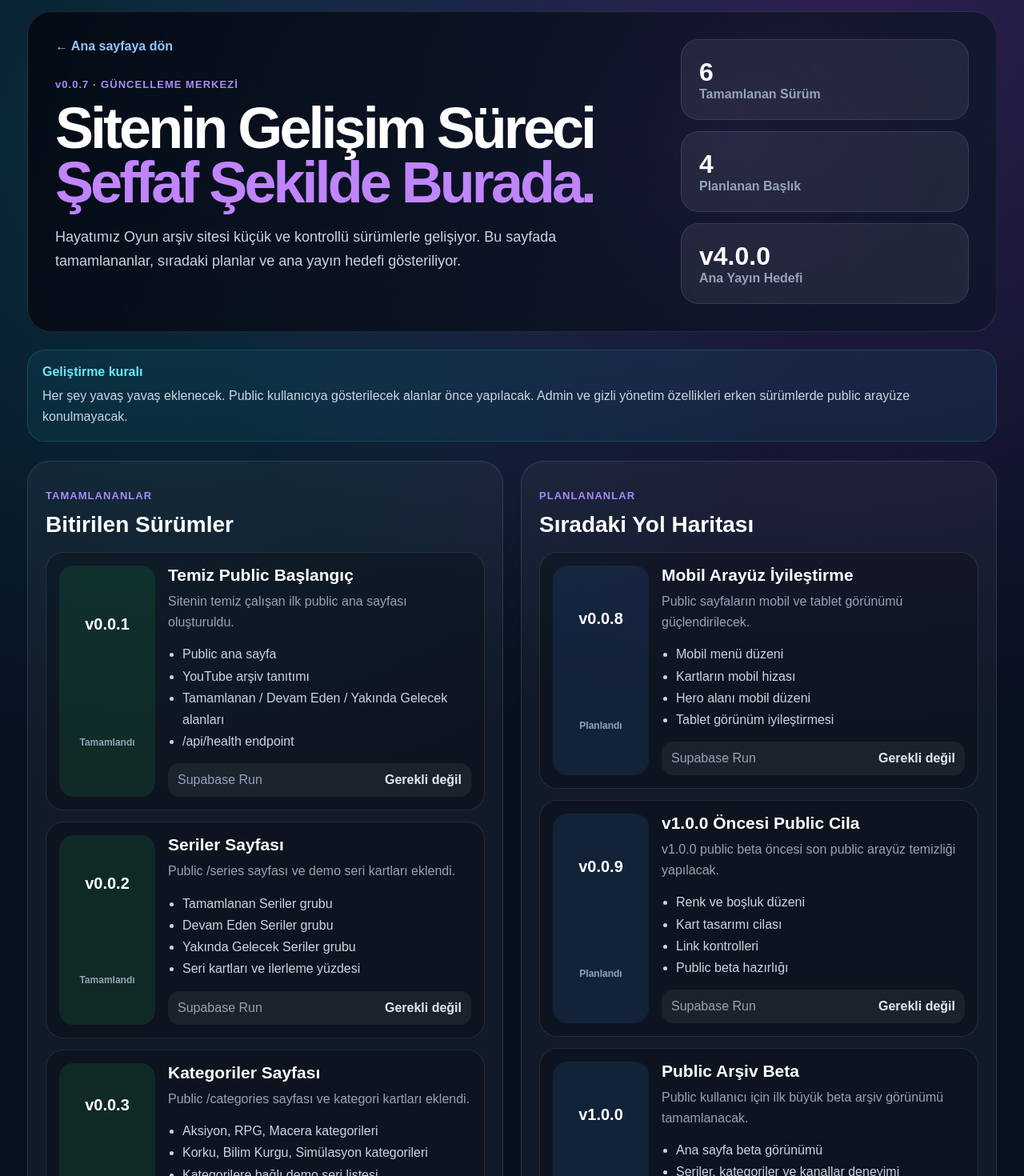
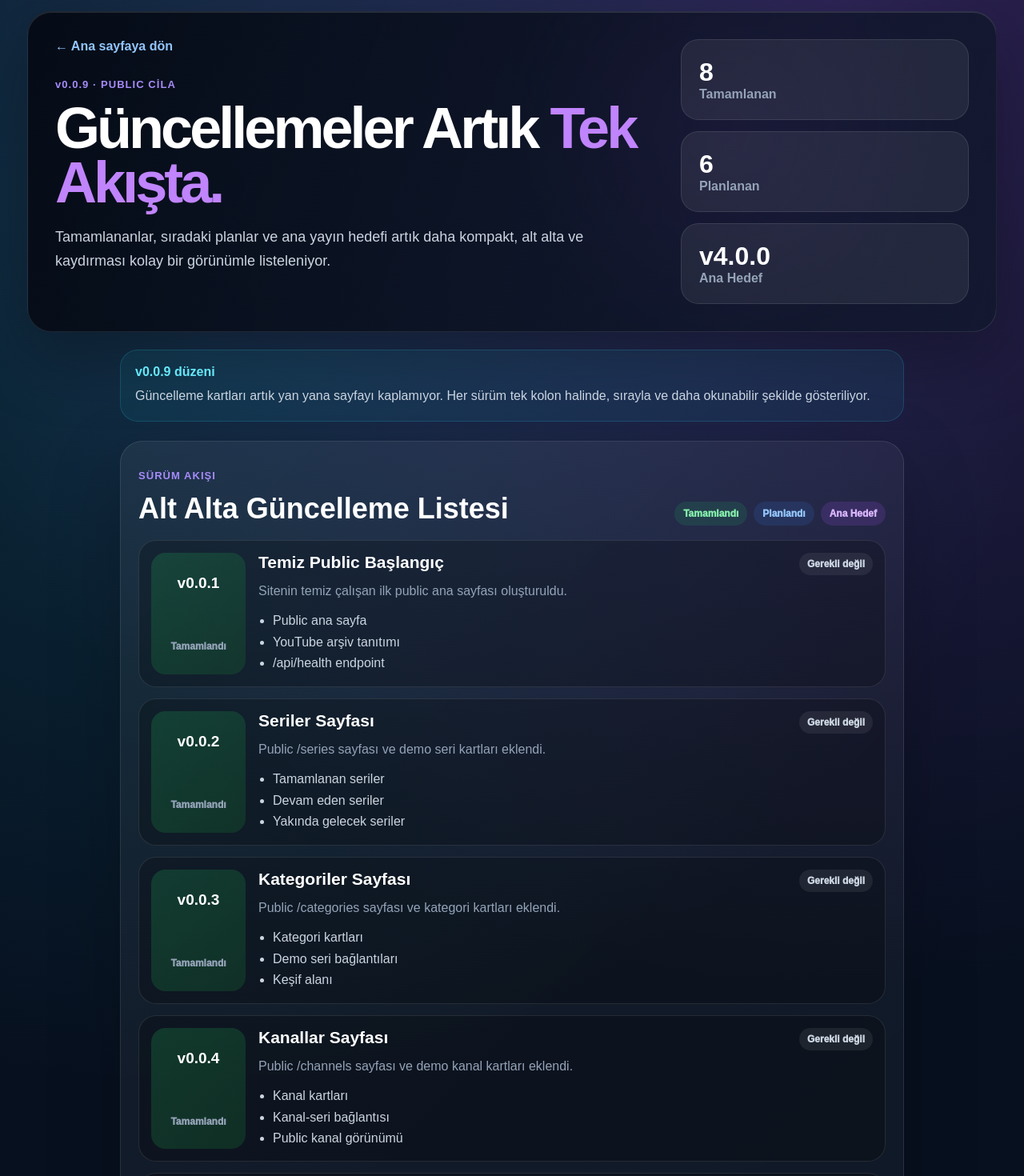
Before and after one commit to hayatimizoyunyoutube/test, a Next.js app: page /updates in a window 1280 px wide. Shown: the part 20-1490 px from the top of the page at 80% size. Built offline with nearby package versions, Linux system fonts and the light colour scheme.

Commit message:
v0.0.9 public cila ve guncelleme akisi

```diff
--- a/app/globals.css
+++ b/app/globals.css
@@ -1997,3 +1997,205 @@ h1 span {
     gap: 10px;
   }
 }
+
+/* v0.0.9 - Public polish and single-column update flow */
+.updatesPageV009 {
+  padding-bottom: 54px;
+}
+
+.updatesHeroV009 {
+  box-shadow:
+    inset 0 1px 0 rgba(255,255,255,0.12),
+    0 28px 90px rgba(0,0,0,0.32);
+}
+
+.updatesIntroV009 {
+  max-width: 980px;
+}
+
+.updateFlowShell {
+  width: min(980px, 100%);
+  margin: 24px auto 0;
+  border: 1px solid rgba(255,255,255,0.1);
+  border-radius: 28px;
+  background:
+    linear-gradient(135deg, rgba(255,255,255,0.055), rgba(255,255,255,0.025));
+  padding: 22px;
+  box-shadow: 0 28px 90px rgba(0,0,0,0.22);
+}
+
+.updateFlowHead {
+  display: flex;
+  justify-content: space-between;
+  gap: 18px;
+  align-items: end;
+  margin-bottom: 18px;
+}
+
+.updateFlowHead h2 {
+  margin: 6px 0 0;
+  font-size: clamp(26px, 4vw, 36px);
+}
+
+.updateLegend {
+  display: flex;
+  flex-wrap: wrap;
+  gap: 8px;
+}
+
+.updateLegend span {
+  border-radius: 999px;
+  padding: 8px 11px;
+  font-size: 12px;
+  font-weight: 1000;
+}
+
+.legendDone {
+  background: rgba(34, 197, 94, 0.13);
+  color: #86efac;
+}
+
+.legendPlan {
+  background: rgba(59, 130, 246, 0.13);
+  color: #93c5fd;
+}
+
+.legendTarget {
+  background: rgba(168, 85, 247, 0.16);
+  color: #d8b4fe;
+}
+
+.updateFlow {
+  display: grid;
+  gap: 14px;
+  max-height: none;
+}
+
+.updateFlowCard {
+  display: grid;
+  grid-template-columns: 118px 1fr;
+  gap: 16px;
+  border-radius: 22px;
+  border: 1px solid rgba(255,255,255,0.1);
+  background: rgba(0,0,0,0.24);
+  padding: 15px;
+  overflow: hidden;
+}
+
+.updateFlowVersion {
+  display: grid;
+  place-items: center;
+  text-align: center;
+  min-height: 104px;
+  border-radius: 18px;
+  background: rgba(255,255,255,0.07);
+}
+
+.updateFlowVersion strong {
+  font-size: 19px;
+}
+
+.updateFlowVersion span {
+  display: block;
+  margin-top: 7px;
+  color: #94a3b8;
+  font-size: 12px;
+  font-weight: 1000;
+}
+
+.updateFlowCard.completedUpdate .updateFlowVersion {
+  background: linear-gradient(135deg, rgba(34,197,94,0.2), rgba(20,83,45,0.42));
+}
+
+.updateFlowCard.plannedUpdate .updateFlowVersion {
+  background: linear-gradient(135deg, rgba(59,130,246,0.2), rgba(30,58,138,0.42));
+}
+
+.updateFlowCard.targetUpdate .updateFlowVersion {
+  background: linear-gradient(135deg, rgba(168,85,247,0.24), rgba(88,28,135,0.45));
+}
+
+.updateFlowTitle {
+  display: flex;
+  justify-content: space-between;
+  gap: 12px;
+  align-items: start;
+}
+
+.updateFlowTitle h3 {
+  margin: 0;
+  font-size: 21px;
+}
+
+.updateFlowTitle span {
+  flex: 0 0 auto;
+  border-radius: 999px;
+  background: rgba(255,255,255,0.07);
+  color: #cbd5e1;
+  padding: 7px 10px;
+  font-size: 12px;
+  font-weight: 1000;
+}
+
+.updateFlowContent p {
+  margin: 8px 0 0;
+  color: #94a3b8;
+  line-height: 1.55;
+}
+
+.updateFlowContent ul {
+  margin: 12px 0 0;
+  padding-left: 18px;
+  color: #cbd5e1;
+  line-height: 1.65;
+}
+
+@media (max-width: 980px) {
+  .updateFlowShell {
+    border-radius: 22px;
+    padding: 16px;
+  }
+
+  .updateFlowHead {
+    display: grid;
+  }
+
+  .updateFlowCard {
+    grid-template-columns: 1fr;
+  }
+
+  .updateFlowVersion {
+    min-height: auto;
+    padding: 16px;
+    display: flex;
+    justify-content: space-between;
+    gap: 12px;
+  }
+
+  .updateFlowVersion span {
+    margin-top: 0;
+  }
+
+  .updateFlowTitle {
+    display: grid;
+  }
+
+  .updateFlowTitle span {
+    width: fit-content;
+  }
+}
+
+@media (max-width: 520px) {
+  .updateFlowShell {
+    padding: 12px;
+  }
+
+  .updateFlowCard {
+    padding: 12px;
+    border-radius: 18px;
+  }
+
+  .updateFlowContent ul {
+    padding-left: 16px;
+  }
+}
--- a/app/updates/page.tsx
+++ b/app/updates/page.tsx
@@ -1,4 +1,4 @@
-import { completedUpdates, plannedUpdates, type UpdateNote } from "@/lib/data/updates";
+import { allUpdates, completedUpdates, plannedUpdates, type UpdateNote } from "@/lib/data/updates";
 
 function statusLabel(status: UpdateNote["status"]) {
   if (status === "completed") return "Tamamlandı";
@@ -6,65 +6,80 @@ function statusLabel(status: UpdateNote["status"]) {
   return "Ana Hedef";
 }
 
+function statusClass(status: UpdateNote["status"]) {
+  if (status === "completed") return "completedUpdate";
+  if (status === "planned") return "plannedUpdate";
+  return "targetUpdate";
+}
+
 export default function UpdatesPage() {
   return (
-    <main className="updatesPage">
-      <header className="updatesHero">
+    <main className="updatesPage updatesPageV009">
+      <header className="updatesHero updatesHeroV009">
         <div>
           <a href="/" className="backLink">← Ana sayfaya dön</a>
-          <p className="eyebrow">v0.0.7 · GÜNCELLEME MERKEZİ</p>
+          <p className="eyebrow">v0.0.9 · PUBLIC CİLA</p>
           <h1>
-            Sitenin Gelişim Süreci <span>Şeffaf Şekilde Burada.</span>
+            Güncellemeler Artık <span>Tek Akışta.</span>
           </h1>
           <p>
-            Hayatımız Oyun arşiv sitesi küçük ve kontrollü sürümlerle gelişiyor.
-            Bu sayfada tamamlananlar, sıradaki planlar ve ana yayın hedefi
-            gösteriliyor.
+            Tamamlananlar, sıradaki planlar ve ana yayın hedefi artık daha
+            kompakt, alt alta ve kaydırması kolay bir görünümle listeleniyor.
           </p>
         </div>
 
         <div className="updatesStats">
           <div>
             <strong>{completedUpdates.length}</strong>
-            <span>Tamamlanan Sürüm</span>
+            <span>Tamamlanan</span>
           </div>
           <div>
             <strong>{plannedUpdates.length}</strong>
-            <span>Planlanan Başlık</span>
+            <span>Planlanan</span>
           </div>
           <div>
             <strong>v4.0.0</strong>
-            <span>Ana Yayın Hedefi</span>
+            <span>Ana Hedef</span>
           </div>
         </div>
       </header>
 
-      <section className="updatesIntro">
-        <strong>Geliştirme kuralı</strong>
+      <section className="updatesIntro updatesIntroV009">
+        <strong>v0.0.9 düzeni</strong>
         <span>
-          Her şey yavaş yavaş eklenecek. Public kullanıcıya gösterilecek alanlar
-          önce yapılacak. Admin ve gizli yönetim özellikleri erken sürümlerde
-          public arayüze konulmayacak.
+          Güncelleme kartları artık yan yana sayfayı kaplamıyor. Her sürüm tek
+          kolon halinde, sırayla ve daha okunabilir şekilde gösteriliyor.
         </span>
       </section>
 
-      <section className="updatesColumns">
-        <div className="updatesColumn">
-          <div className="updatesColumnHead">
-            <p className="eyebrow">TAMAMLANANLAR</p>
-            <h2>Bitirilen Sürümler</h2>
+      <section className="updateFlowShell">
+        <div className="updateFlowHead">
+          <div>
+            <p className="eyebrow">SÜRÜM AKIŞI</p>
+            <h2>Alt Alta Güncelleme Listesi</h2>
           </div>
 
-          <div className="updateTimeline">
-            {completedUpdates.map((update) => (
-              <article key={update.version} className="updateCard completedUpdate">
-                <div className="updateVersion">
+          <div className="updateLegend">
+            <span className="legendDone">Tamamlandı</span>
+            <span className="legendPlan">Planlandı</span>
+            <span className="legendTarget">Ana Hedef</span>
+          </div>
+        </div>
+
+        <div className="updateFlow">
+          {allUpdates.map((update) => (
+            <article key={update.version} className={`updateFlowCard ${statusClass(update.status)}`}>
+              <div className="updateFlowVersion">
                 <strong>{update.version}</strong>
                 <span>{statusLabel(update.status)}</span>
               </div>
 
-                <div className="updateContent">
+              <div className="updateFlowContent">
+                <div className="updateFlowTitle">
                   <h3>{update.title}</h3>
+                  <span>{update.supabaseRun}</span>
+                </div>
+
                 <p>{update.summary}</p>
 
                 <ul>
@@ -72,49 +87,9 @@ export default function UpdatesPage() {
                     <li key={item}>{item}</li>
                   ))}
                 </ul>
-
-                  <div className="updateFooter">
-                    <span>Supabase Run</span>
-                    <strong>{update.supabaseRun}</strong>
-                  </div>
               </div>
             </article>
           ))}
-          </div>
-        </div>
-
-        <div className="updatesColumn">
-          <div className="updatesColumnHead">
-            <p className="eyebrow">PLANLANANLAR</p>
-            <h2>Sıradaki Yol Haritası</h2>
-          </div>
-
-          <div className="updateTimeline">
-            {plannedUpdates.map((update) => (
-              <article key={update.version} className={`updateCard ${update.status === "target" ? "targetUpdate" : "plannedUpdate"}`}>
-                <div className="updateVersion">
-                  <strong>{update.version}</strong>
-                  <span>{statusLabel(update.status)}</span>
-                </div>
-
-                <div className="updateContent">
-                  <h3>{update.title}</h3>
-                  <p>{update.summary}</p>
-
-                  <ul>
-                    {update.items.map((item) => (
-                      <li key={item}>{item}</li>
-                    ))}
-                  </ul>
-
-                  <div className="updateFooter">
-                    <span>Supabase Run</span>
-                    <strong>{update.supabaseRun}</strong>
-                  </div>
-                </div>
-              </article>
-            ))}
-          </div>
         </div>
       </section>
     </main>
--- a/lib/data/updates.ts
+++ b/lib/data/updates.ts
@@ -15,12 +15,7 @@ export const completedUpdates: UpdateNote[] = [
     title: "Temiz Public Başlangıç",
     status: "completed",
     summary: "Sitenin temiz çalışan ilk public ana sayfası oluşturuldu.",
-    items: [
-      "Public ana sayfa",
-      "YouTube arşiv tanıtımı",
-      "Tamamlanan / Devam Eden / Yakında Gelecek alanları",
-      "/api/health endpoint"
-    ],
+    items: ["Public ana sayfa", "YouTube arşiv tanıtımı", "/api/health endpoint"],
     supabaseRun: "Gerekli değil"
   },
   {
@@ -28,12 +23,7 @@ export const completedUpdates: UpdateNote[] = [
     title: "Seriler Sayfası",
     status: "completed",
     summary: "Public /series sayfası ve demo seri kartları eklendi.",
-    items: [
-      "Tamamlanan Seriler grubu",
-      "Devam Eden Seriler grubu",
-      "Yakında Gelecek Seriler grubu",
-      "Seri kartları ve ilerleme yüzdesi"
-    ],
+    items: ["Tamamlanan seriler", "Devam eden seriler", "Yakında gelecek seriler"],
     supabaseRun: "Gerekli değil"
   },
   {
@@ -41,11 +31,7 @@ export const completedUpdates: UpdateNote[] = [
     title: "Kategoriler Sayfası",
     status: "completed",
     summary: "Public /categories sayfası ve kategori kartları eklendi.",
-    items: [
-      "Aksiyon, RPG, Macera kategorileri",
-      "Korku, Bilim Kurgu, Simülasyon kategorileri",
-      "Kategorilere bağlı demo seri listesi"
-    ],
+    items: ["Kategori kartları", "Demo seri bağlantıları", "Keşif alanı"],
     supabaseRun: "Gerekli değil"
   },
   {
@@ -53,12 +39,7 @@ export const completedUpdates: UpdateNote[] = [
     title: "Kanallar Sayfası",
     status: "completed",
     summary: "Public /channels sayfası ve demo kanal kartları eklendi.",
-    items: [
-      "Hayatımız Oyun kanalı",
-      "Hikaye Arşivi kanalı",
-      "Korku Geceleri kanalı",
-      "Yakında Gelecek kanalı"
-    ],
+    items: ["Kanal kartları", "Kanal-seri bağlantısı", "Public kanal görünümü"],
     supabaseRun: "Gerekli değil"
   },
   {
@@ -66,12 +47,7 @@ export const completedUpdates: UpdateNote[] = [
     title: "Seri Detay Taslağı",
     status: "completed",
     summary: "Public /series/[slug] detay sayfası eklendi.",
-    items: [
-      "Seri hero alanı",
-      "Demo bölüm listesi",
-      "İlerleme yüzdesi",
-      "Benzer seriler alanı"
-    ],
+    items: ["Seri hero alanı", "Demo bölüm listesi", "Benzer seriler"],
     supabaseRun: "Gerekli değil"
   },
   {
@@ -79,55 +55,66 @@ export const completedUpdates: UpdateNote[] = [
     title: "Arama ve Filtreleme Taslağı",
     status: "completed",
     summary: "Public /series sayfasına arama ve filtreleme eklendi.",
-    items: [
-      "Seri arama",
-      "Durum filtresi",
-      "Kategori filtresi",
-      "Kanal filtresi",
-      "Boş sonuç ekranı"
-    ],
+    items: ["Seri arama", "Durum filtresi", "Kategori ve kanal filtresi"],
+    supabaseRun: "Gerekli değil"
+  },
+  {
+    version: "v0.0.7",
+    title: "Güncelleme Merkezi Taslağı",
+    status: "completed",
+    summary: "Public /updates sayfası eklendi.",
+    items: ["Tamamlanan sürümler", "Planlanan sürümler", "v4.0.0 hedefi"],
+    supabaseRun: "Gerekli değil"
+  },
+  {
+    version: "v0.0.8",
+    title: "Mobil Arayüz İyileştirme",
+    status: "completed",
+    summary: "Mobil görünüm, arama alanı ve buton tasarımları profesyonelleştirildi.",
+    items: ["Mobil header", "Profesyonel arama", "Buton ve kart cilası"],
     supabaseRun: "Gerekli değil"
   }
 ];
 
 export const plannedUpdates: UpdateNote[] = [
   {
-    version: "v0.0.8",
-    title: "Mobil Arayüz İyileştirme",
+    version: "v1.0.0",
+    title: "Public Arşiv Beta",
     status: "planned",
-    summary: "Public sayfaların mobil ve tablet görünümü güçlendirilecek.",
-    items: [
-      "Mobil menü düzeni",
-      "Kartların mobil hizası",
-      "Hero alanı mobil düzeni",
-      "Tablet görünüm iyileştirmesi"
-    ],
+    summary: "Public kullanıcı için ilk büyük beta arşiv görünümü hazırlanacak.",
+    items: ["Ana sayfa beta cilası", "Seriler/kategoriler/kanallar deneyimi", "Demo veriyle tam akış"],
     supabaseRun: "Gerekli değil"
   },
   {
-    version: "v0.0.9",
-    title: "v1.0.0 Öncesi Public Cila",
+    version: "v1.0.1",
+    title: "Public Beta Fix 1",
     status: "planned",
-    summary: "v1.0.0 public beta öncesi son public arayüz temizliği yapılacak.",
-    items: [
-      "Renk ve boşluk düzeni",
-      "Kart tasarımı cilası",
-      "Link kontrolleri",
-      "Public beta hazırlığı"
-    ],
+    summary: "v1.0.0 sonrası küçük hata ve mobil düzeltmeler yapılacak.",
+    items: ["Mobil/tablet düzeltmeleri", "Menü ve link kontrolleri", "Kart hizalama"],
     supabaseRun: "Gerekli değil"
   },
   {
-    version: "v1.0.0",
-    title: "Public Arşiv Beta",
+    version: "v1.0.2",
+    title: "Seri Kartları Geliştirme",
     status: "planned",
-    summary: "Public kullanıcı için ilk büyük beta arşiv görünümü tamamlanacak.",
-    items: [
-      "Ana sayfa beta görünümü",
-      "Seriler, kategoriler ve kanallar deneyimi",
-      "Public arşiv akışı",
-      "Demo verilerle tam kullanıcı deneyimi"
-    ],
+    summary: "Seri kartları daha güçlü görsel düzene taşınacak.",
+    items: ["Kart görünümü", "İlerleme alanı", "Detay aksiyonları"],
+    supabaseRun: "Gerekli değil"
+  },
+  {
+    version: "v1.0.3",
+    title: "Kategori Deneyimi Geliştirme",
+    status: "planned",
+    summary: "Kategori sayfası ve keşif alanları daha profesyonel hale getirilecek.",
+    items: ["Kategori detayları", "Kategori-seri ilişkileri", "Keşif düzeni"],
+    supabaseRun: "Gerekli değil"
+  },
+  {
+    version: "v1.0.4",
+    title: "Kanal Deneyimi Geliştirme",
+    status: "planned",
+    summary: "Kanal sayfası ve kanal kartları geliştirilecek.",
+    items: ["Kanal detay görünümü", "Kanala bağlı seriler", "Kanal kart cilası"],
     supabaseRun: "Gerekli değil"
   },
   {
@@ -135,13 +122,9 @@ export const plannedUpdates: UpdateNote[] = [
     title: "Ana Yayın ve Açılış Sürümü",
     status: "target",
     summary: "Hayatımız Oyun YouTube arşiv video sitesi public kullanıma açılacak.",
-    items: [
-      "Profesyonel public site",
-      "Supabase veri sistemi",
-      "Kayıt / giriş sistemi",
-      "Güvenli admin panel",
-      "YouTube playlist arşivi"
-    ],
+    items: ["Profesyonel public site", "Supabase veri sistemi", "Güvenli admin panel", "YouTube playlist arşivi"],
     supabaseRun: "Gerekli olabilir"
   }
 ];
+
+export const allUpdates = [...completedUpdates, ...plannedUpdates];
```
Also changed, not shown: GUNCELLEMELER/PLANLANANLAR/v0.0.9.md (deleted, +0 -13 lines), GUNCELLEMELER/TAMAMLANANLAR/v0.0.9.md (added, +30 -0 lines), 1 other file (tests, documents, lock files or other folders). Lines whose indentation alone changed are shown as unchanged.
